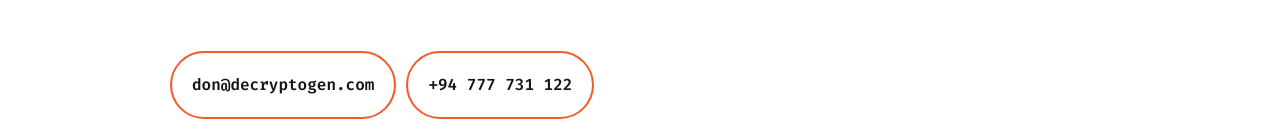
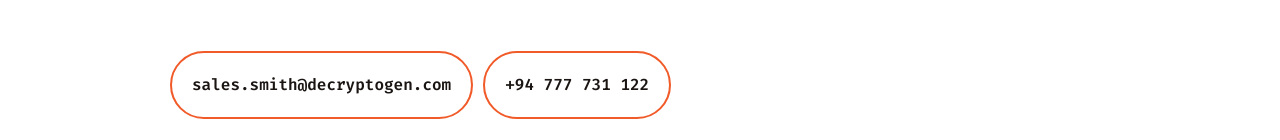
Before and after one commit to DiyaniDilaksha/decryptogen, an Angular app: page / in a window 1280 px wide. Shown: the part 5657-5797 px from the top of the page. Built offline with nearby package versions, Linux system fonts and the light colour scheme; a web font is replaced by a local one.

Commit message:
footer change

```diff
--- a/src/app/home/home.component.html
+++ b/src/app/home/home.component.html
@@ -560,11 +560,13 @@
     <!-- <p>Congue lacus erat amet pellentesque sapien. Lacus consequat dictumst sit commodo nunc a nec et. Faucibus maecenas tellus adipiscing ornare etiam tincidunt.</p><br>
   -->
     <div class="btn-group">
-        <button class="talk2" >
-            don@decryptogen.com
+        <button class="talk2" type="submit" onclick="location.href='mailto:sales.smith@decryptogen.com'">
+
+
+            sales.smith@decryptogen.com
             </button>
-            <button class="talk2">
-                +94 777 731 122
+            <button class="talk2" type="submit"  onclick="location.href='tel:+94 777 731 122'">
+               +94 777 731 122
                 </button>
     </div><br><br>
 
```
Also changed, not shown: src/app/app-routing.module.ts (+4 -4 lines).
